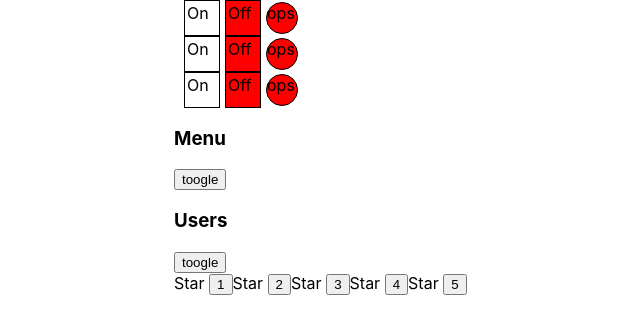
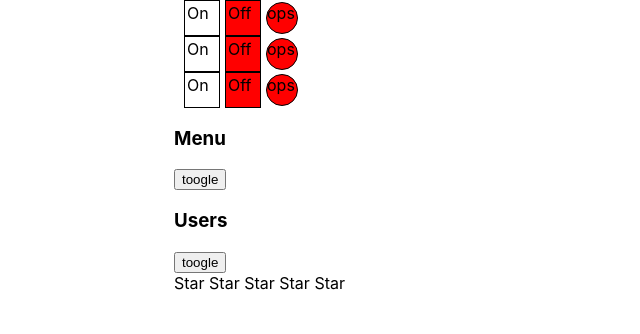
Before and after one commit to SergBobrov/storybook, a React (Create React App) app: page / in a window 1280 px wide. Shown: the top 334 px of the page, without its empty margins (166-806 px from the left). Built offline with nearby package versions, Linux system fonts and the light colour scheme.

Commit message:
first commint

```diff
--- a/src/components/UncontrolledRating/UncontrolledRating.tsx
+++ b/src/components/UncontrolledRating/UncontrolledRating.tsx
@@ -1,17 +1,50 @@
 import React, {useState} from "react";
 
 
-type RatingPropsValue = {
+type RatingPropsValue = {};
 
-};
-
+type ValueType = {
+    value: number
+    selected: boolean
+}
 
 export function UncontrolledRating(props: RatingPropsValue) {
-    console.log("Accordion rendered")
+
 
     let [value, setValue] = useState(0);
 
+    let [stars, setStars] = useState<Array<ValueType>>([
+        {value: 1, selected: false},
+        {value: 2, selected: false},
+        {value: 3, selected: false},
+        {value: 4, selected: false},
+        {value: 5, selected: false}
+    ])
+
+    function activateStar(value: number) {
+        let newStars = stars.map((t) => {
+                if (value === t.value) {
+                    t.selected = !t.selected
+                }
+                return t
+            }
+        )
+        setStars([...newStars])
+        console.log(stars);
+
+
+    }
+
     return (
+        <div>
+            {stars.map((t) => {
+                return (
+                    <Star stars={t} activateStar={activateStar}/>
+                )
+            })}
+        </div>
+    )
+    /* return (
          <div>
              <Star selected={value>0}/> <button onClick={()=> setValue(1)}>1</button>
              <Star selected={value>1}/> <button onClick={()=> setValue(2)}>2</button>
@@ -19,23 +52,20 @@ export function UncontrolledRating(props: RatingPropsValue) {
              <Star selected={value>3}/> <button onClick={()=> setValue(4)}>4</button>
              <Star selected={value>4}/> <button onClick={()=> setValue(5)}>5</button>
          </div>
-        )
+     )*/
 }
 
 
-
-
 type StarPropsType = {
-    selected : boolean
+    stars: ValueType
+    activateStar: (t: number) => void
 }
 
 function Star(props: StarPropsType) {
-    if (props.selected) {
+
     return (
-            <span><b>Star </b></span>
+        <span onClick={() => props.activateStar(props.stars.value)}> {props.stars.selected ?
+            <b>Star </b> : "Star"}</span>
     )
-    } else
-        return (
-            <span>Star </span>
-        )
+
 }
```
Lines whose indentation alone changed are shown as unchanged.
